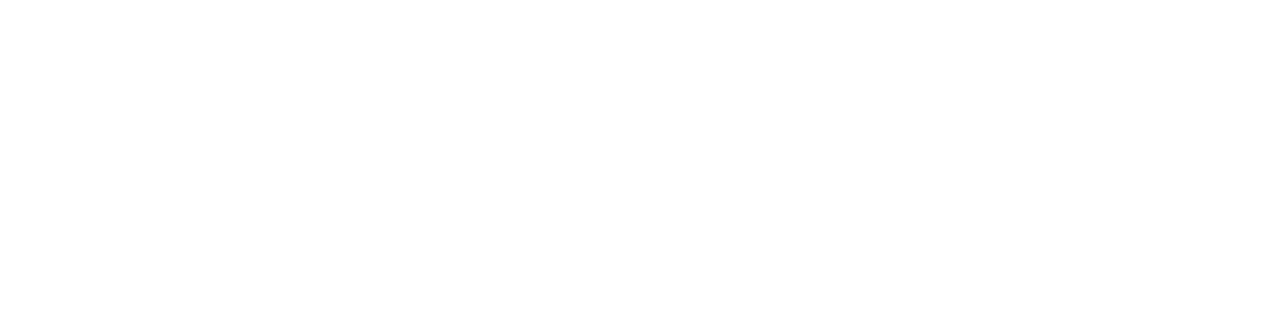
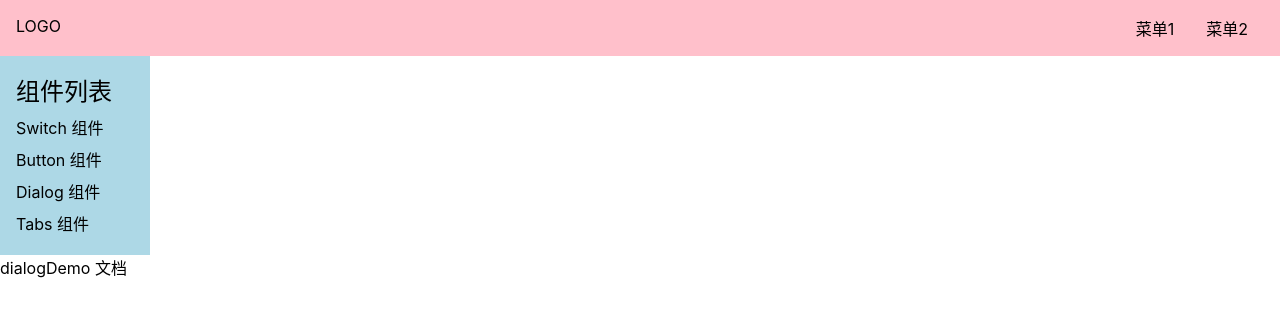
Before and after one commit to guoxuguoxu1989/gulu-ui, a Vue app: page /#/doc/dialog in a window 1280 px wide. Before the commit this address had no page. Shown: the top 316 px of the page. Built offline with nearby package versions, Linux system fonts and the light colour scheme.

Commit message:
完善aside切换

```diff
--- a/src/App.vue
+++ b/src/App.vue
@@ -4,6 +4,7 @@
 
 <script lang="ts">
 import { provide, ref } from 'vue'
+import { router } from './router';
 
 export default {
   name: 'App',
@@ -11,6 +12,11 @@
     const width = document.documentElement.clientWidth
     const asideVisible = ref(width <= 500 ? false : true)
     provide('asideVisible', asideVisible)
+    router.beforeEach(()=>{
+      if(width <= 500){
+        asideVisible.value = false
+      }
+    })
   }
 }
 </script>
--- /dev/null
+++ b/src/components/ButtonDemo.vue
@@ -0,0 +1,5 @@
+<template>
+  <div>
+    button文档
+  </div>
+</template>
--- /dev/null
+++ b/src/components/DialogDemo.vue
@@ -0,0 +1,5 @@
+<template>
+  <div>
+    dialogDemo 文档
+  </div>
+</template>
--- /dev/null
+++ b/src/components/SwitchDemo.vue
@@ -0,0 +1,5 @@
+<template>
+  <div>
+    switch 文档
+  </div>
+</template>
--- /dev/null
+++ b/src/components/TabsDemo.vue
@@ -0,0 +1,5 @@
+<template>
+  <div>
+    tabs文档
+  </div>
+</template>
--- a/src/main.ts
+++ b/src/main.ts
@@ -1,17 +1,8 @@
 import { createApp } from 'vue'
 import App from './App.vue'
 import './index.scss'
-import { createWebHashHistory, createRouter } from 'vue-router'
-import Home from './views/Home.vue'
-import Doc from './views/Doc.vue'
-const history  = createWebHashHistory()
-const router = createRouter({
-  history: history,
-  routes: [
-    { path: '/', component: Home },
-    { path: '/doc', component: Doc}
-  ]
-})
+import { router } from './router';
+
 
 const app = createApp(App)
 app.use(router)
--- /dev/null
+++ b/src/router.ts
@@ -0,0 +1,23 @@
+import { createWebHashHistory, createRouter } from 'vue-router'
+import Home from './views/Home.vue'
+import Doc from './views/Doc.vue'
+import SwitchDemo from './components/SwitchDemo.vue'
+import ButtonDemo from './components/ButtonDemo.vue'
+import DialogDemo from './components/DialogDemo.vue'
+import TabsDemo from './components/TabsDemo.vue'
+
+const history = createWebHashHistory()
+export const router = createRouter({
+  history: history,
+  routes: [
+    { path: '/', component: Home },
+    {
+      path: '/doc', component: Doc, children: [
+        { path: 'switch', component: SwitchDemo },
+        { path: 'button', component: ButtonDemo },
+        { path: 'dialog', component: DialogDemo },
+        { path: 'tabs', component: TabsDemo }
+      ]
+    }
+  ]
+})
--- a/src/views/Doc.vue
+++ b/src/views/Doc.vue
@@ -19,7 +19,9 @@
           </li>
         </ol>
       </aside>
-      <main>主内容</main>
+      <main>
+        <router-view />
+      </main>
     </div>
   </div>
 </template>
@@ -42,7 +44,7 @@
 aside {
   background: lightblue;
   width: 150px;
-  padding: 70px 16px 16px 16px;
+  padding: 16px;
   > h2 {
     margin-bottom: 4px;
   }
@@ -55,6 +57,7 @@
     position: fixed;
     top: 0;
     left: 0;
+    padding-top: 70px;
   }
 }
 </style>
```
